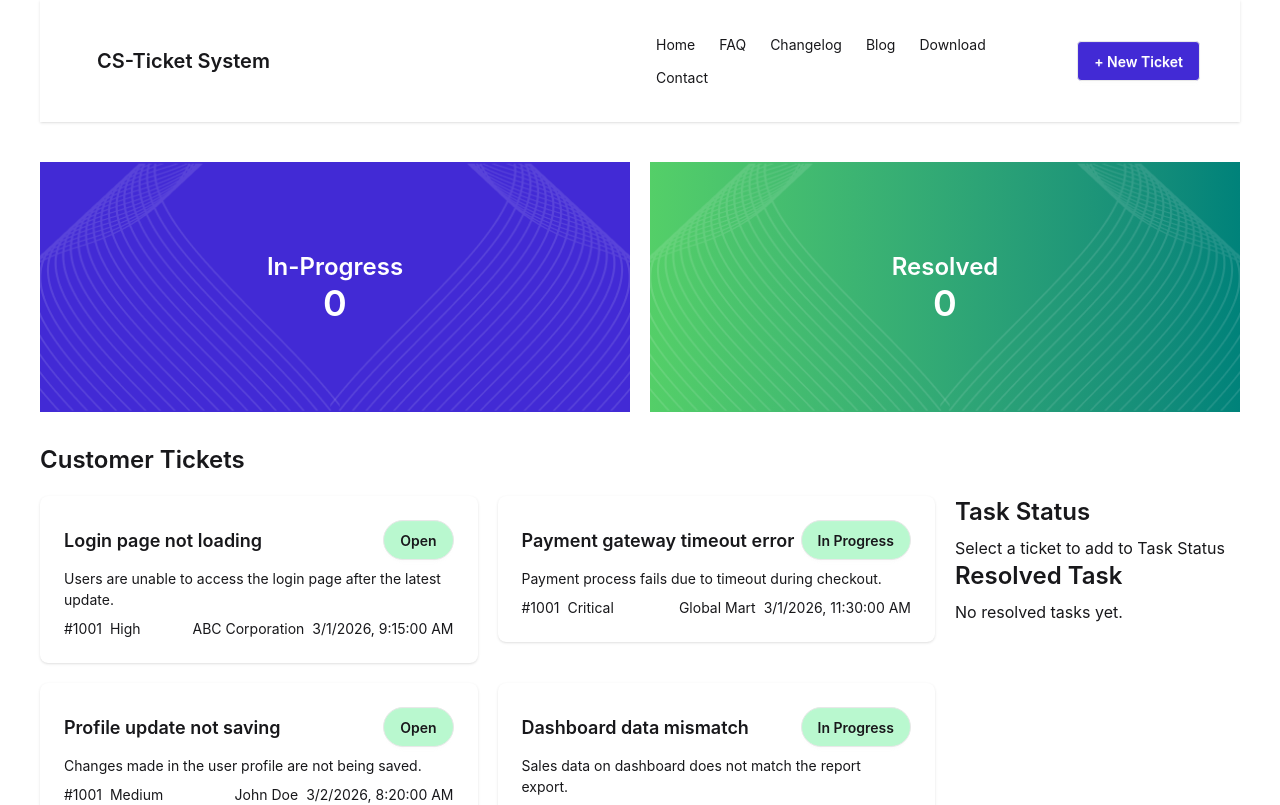
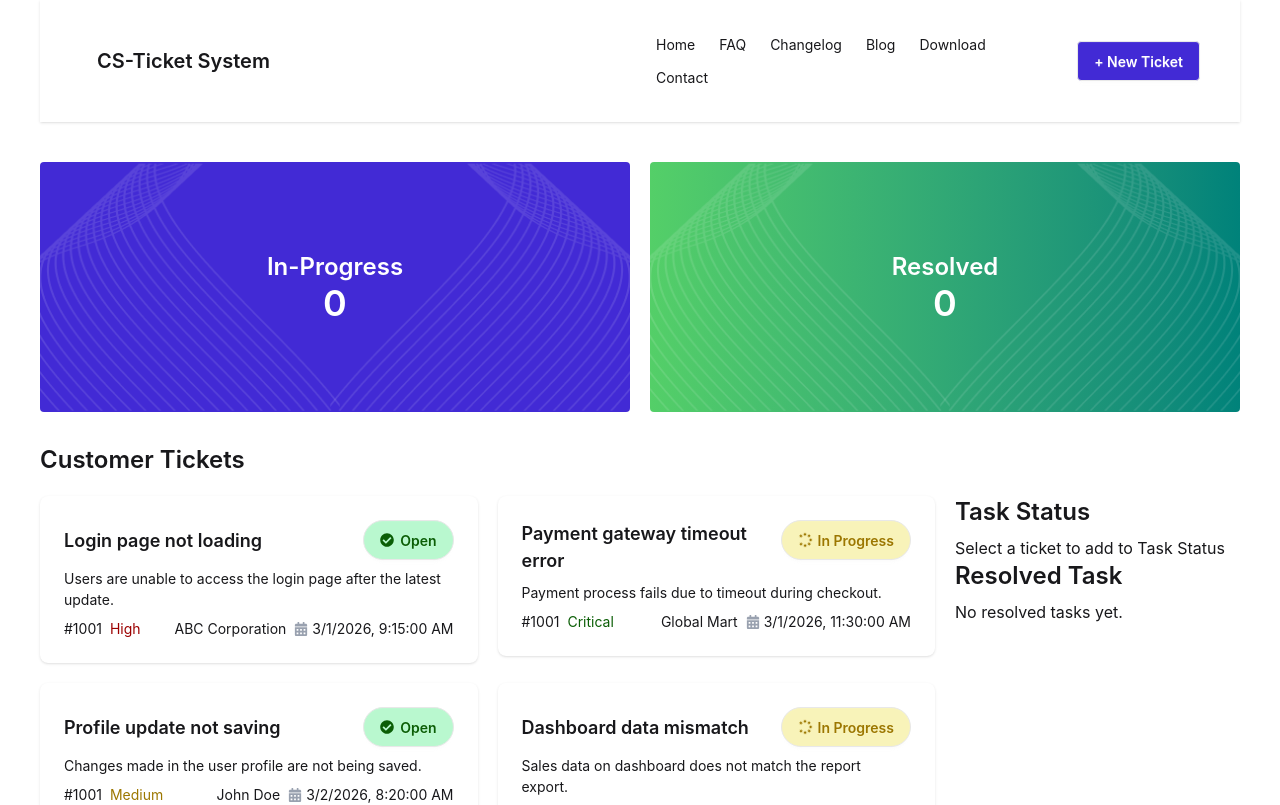
Before and after one commit to abdullah-al-mohammad/ticket-system, a React (Vite) app: page / in a window 1280 px wide. Shown: the top 805 px of the page. Built offline with nearby package versions, Linux system fonts and the light colour scheme.

Commit message:
Update ticket statuses to 'Open' and enhance TicketCard component with status indicators and improved layout

```diff
--- a/public/data.json
+++ b/public/data.json
@@ -41,7 +41,7 @@
     "description": "System is not sending email notifications for new orders.",
     "customer": "Smart Shop",
     "priority": "High",
-    "status": "Resolved",
+    "status": "Open",
     "createdAt": "2026-03-02T13:10:00Z"
   },
   {
@@ -95,7 +95,7 @@
     "description": "Password reset emails are delayed by several minutes.",
     "customer": "Secure Bank",
     "priority": "High",
-    "status": "Resolved",
+    "status": "Open",
     "createdAt": "2026-03-04T08:10:00Z"
   },
   {
--- a/src/App.jsx
+++ b/src/App.jsx
@@ -19,10 +19,12 @@ function App() {
   const [resolvedCards, setResolvedCards] = useState([]);
   const notify = () => toast(`${ticketCards.length + 1} task in progress!`);
   const notifyResolved = () => toast(`${resolvedCards.length + 1} task resolved!`);
+
   const handleAddTask = p => {
-    // console.log('complete data', p);
-    setTicketCards([...ticketCards, p]);
-    notify();
+    if (!ticketCards.some(ticket => ticket.id === p.id)) {
+      setTicketCards(prev => [...prev, p]);
+      notify();
+    }
   };
   const handleCompleteTask = p => {
     setResolvedCards([...resolvedCards, p]);
--- a/src/TicketCard/TicketCard.jsx
+++ b/src/TicketCard/TicketCard.jsx
@@ -1,3 +1,5 @@
+import { FaCalendarAlt, FaCheckCircle, FaSpinner } from 'react-icons/fa';
+
 const TicketCard = ({ ticket, handleAddTask }) => {
   // console.log(ticket);
 
@@ -11,23 +13,45 @@ const TicketCard = ({ ticket, handleAddTask }) => {
   //   "createdAt": "2026-03-04T10:05:00Z"
   // }
 
+  const statusClass =
+    ticket.status === 'In Progress'
+      ? 'bg-[#F8F3B9] text-[#9C7700] '
+      : 'text-[#0B5E06] bg-[#B9F8CF]';
+
+  const priorityClass =
+    ticket.priority === 'High'
+      ? 'text-[#9C0000] '
+      : ticket.priority === 'Medium'
+        ? 'text-[#9C7700] '
+        : 'text-[#0B5E06] ';
+
   return (
     <div onClick={() => handleAddTask(ticket)}>
       <div className="card bg-base-100 shadow-sm">
         <div className="card-body">
           <div className="flex justify-between">
             <h2 className="card-title">{ticket.title}</h2>
-            <button className="rounded-full btn bg-[#B9F8CF]">{ticket.status}</button>
+            <button className={`rounded-full btn ${statusClass} `}>
+              {ticket.status === 'In Progress' ? (
+                <FaSpinner className="animate-spin" />
+              ) : (
+                <FaCheckCircle />
+              )}
+              {ticket.status}
+            </button>
           </div>
           <p>{ticket.description}</p>
           <div className="card-actions justify-between">
-            <div>
+            <div className="flex items-center justify-center">
               <span className="mr-2">#1001</span>
-              <span>{ticket.priority}</span>
+              <span className={`${priorityClass}`}>{ticket.priority}</span>
             </div>
-            <div>
+            <div className="flex items-center justify-center">
               <span className="mr-2">{ticket.customer}</span>
-              <span>{new Date(ticket.createdAt).toLocaleString()}</span>
+              <span className="flex items-center gap-1">
+                <FaCalendarAlt className="text-gray-400" />
+                {new Date(ticket.createdAt).toLocaleString()}
+              </span>
             </div>
           </div>
         </div>
--- a/src/components/Banner/Progress/Progress.jsx
+++ b/src/components/Banner/Progress/Progress.jsx
@@ -2,7 +2,7 @@ import vector from '../../../assets/vector1.png';
 
 const Progress = ({ ticketCards }) => {
   return (
-    <div className="relative w-full max-w-[700px] h-[250px] mx-auto flex items-center justify-center overflow-hidden bg-[#422ad5]">
+    <div className="relative w-full max-w-[700px] h-[250px] mx-auto mb-8 md:mb-0 flex items-center justify-center overflow-hidden bg-[#422ad5] rounded">
       <div className="absolute left-0 top-1/2 -translate-y-1/2 w-[200px] md:w-[300px]">
         <img src={vector} alt="" className="w-full" />
       </div>
--- a/src/components/Banner/Resolved/Resolved.jsx
+++ b/src/components/Banner/Resolved/Resolved.jsx
@@ -2,7 +2,7 @@ import vector from '../../../assets/vector1.png';
 
 const Resolved = ({ resolvedCards }) => {
   return (
-    <div className="relative w-full max-w-[700px] h-[250px] mx-auto flex items-center justify-center overflow-hidden bg-gradient-to-r from-[#54cf68] to-[#00827a]">
+    <div className="relative w-full max-w-[700px] h-[250px] mx-auto flex items-center justify-center overflow-hidden bg-gradient-to-r from-[#54cf68] to-[#00827a] rounded">
       <div className="absolute left-0 top-1/2 -translate-y-1/2 w-[200px] sm:w-[200px] md:w-[300px]">
         <img src={vector} alt="" className="w-full" />
       </div>
```
Also changed, not shown: src/assets/inprogress.png (added), src/assets/open.png (added).
